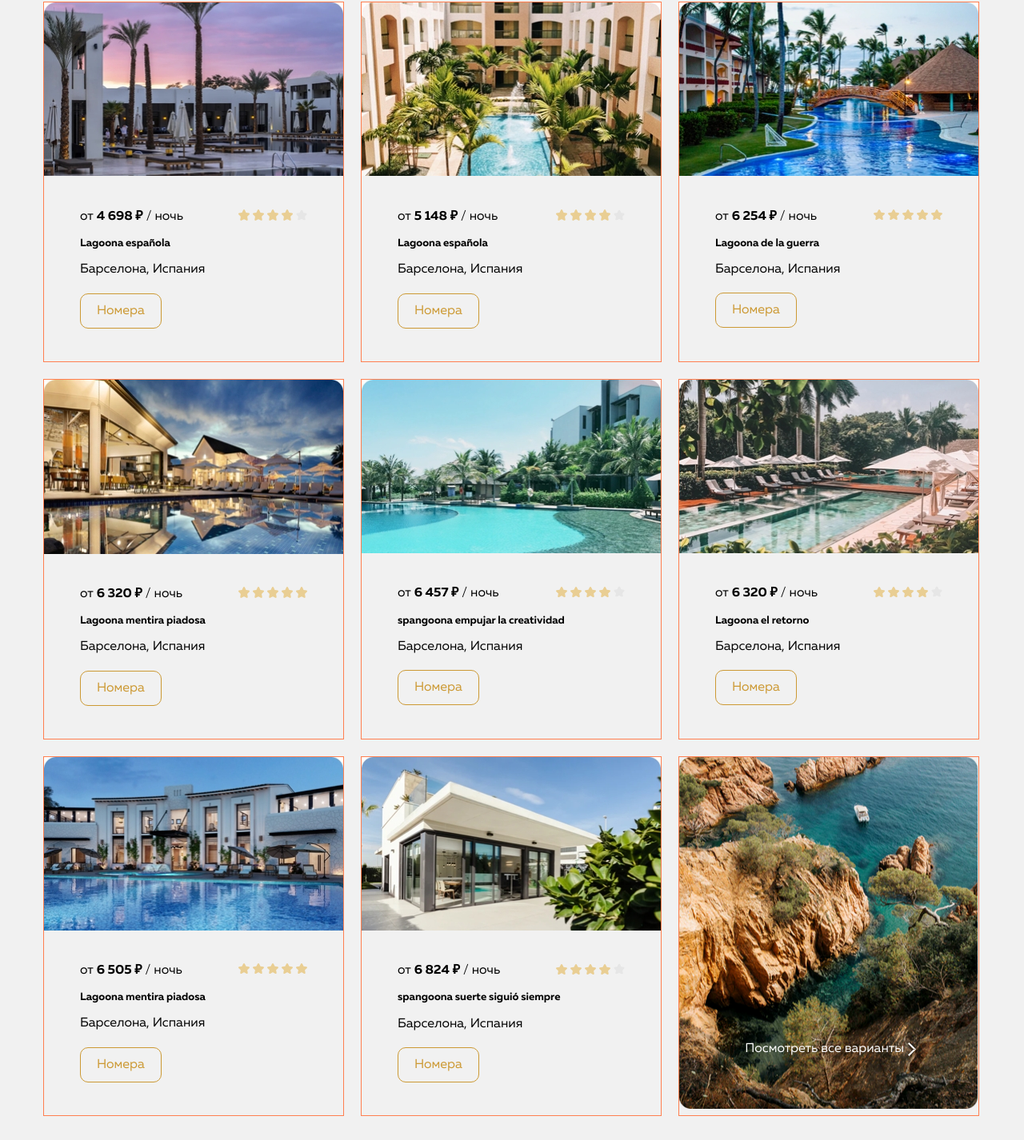
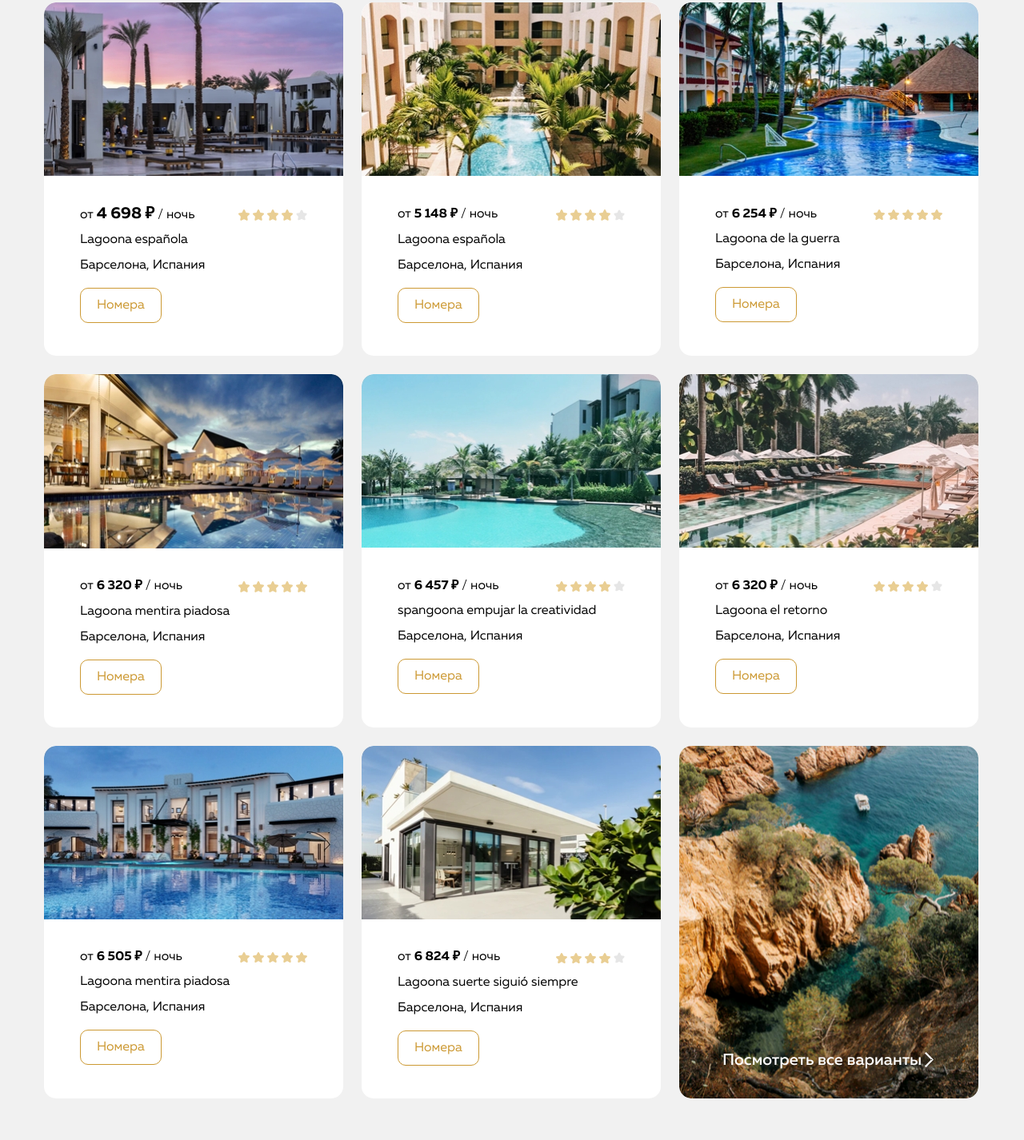
Before and after one commit to st7tech/Lagoona, a plain HTML site: page index.html in a window 1280 px wide. Shown: the part 3194-4620 px from the top of the page at 80% size. Drawn offline with Linux system fonts and the light colour scheme; files whose address does not match are found by name.

Commit message:
style(ui): styles for all sections
Final writing of styles for:
1. Header;
2. Section:s

P.S. only styles are written, there is no animation, adaptivity. Next according to the plan it is necessary to make a form

```diff
--- a/css/style.css
+++ b/css/style.css
@@ -469,6 +469,11 @@ h6 {
 
 .placement-item {
   margin-bottom: 23px;
+
+  background-color: #fff;
+  border-radius: 15px;
+
+  overflow: hidden;
 }
 .placement-item:not(:nth-child(3n)) {
   margin-right: 23px;
@@ -488,16 +493,42 @@ h6 {
 }
 
 .hotel-card-price {
+  font-size: 16px;
+  line-height: 1px;
+
   margin-bottom: 16px;
+  align-items: center;
+}
+
+.hotel-card-text-from {
+  color: #999999;
+}
+.hotel-card-text-night {
+  color: #000000;
+}
+.hotel-card-text-price {
+  font-size: 20px;
+  font-weight: 700;
+  color: #000;
 }
 
 .hotel-card-name {
   margin-bottom: 16px;
+
+  font-size: 16px;
+  font-weight: 400;
+  line-height: 16px;
+  color: #000;
 }
 
 .hotel-card-location {
   display: block;
   margin-bottom: 20px;
+
+  font-size: 16px;
+  font-weight: 400;
+  line-height: 16px;
+  color: #000;
 }
 
 .hotel-star {
@@ -510,17 +541,28 @@ h6 {
 }
 
 .hotel-card-link {
-  display: inline-block;
   position: absolute;
-  top: 80%;
-  left: 22%;
+  bottom: 27px;
   color: white;
 
   background-image: url("/img/white-rectangle.svg");
   background-repeat: no-repeat;
   background-position: right center;
+  background-size: 11px;
 
+  padding-left: 54px;
   padding-right: 15px;
+
+  font-size: 20px;
+  line-height: 200%;
+  font-weight: 500;
+}
+
+.placement-last-item {
+  background-image: url('/img/hotel-more.png');
+  background-repeat: no-repeat;
+  background-size: contain;
+  background-position: center;
 }
 
 /* Placement section end */
--- a/index.html
+++ b/index.html
@@ -279,12 +279,16 @@
         <div class="container">
           <h2 class="section-title placement-title">Размещение</h2>
           <ul class="placement-list list-reset flex">
-            <li class="placement-item outline">
+            <li class="placement-item">
               <article class="placement-card-item">
                 <img src="/img/hotel-1.jpeg" alt="Lagoona española" />
                 <div class="hotel-card-text">
                   <div class="hotel-card-price flex">
-                    <span class="text-price">от <b>4 698 ₽</b> / ночь</span>
+                    <span class="text-price"
+                      ><span class="-hotel-card-text-from">от</span>
+                      <strong class="hotel-card-text-price">4 698 ₽</strong>
+                      <span class="hotel-card-text-night">/ ночь</span></span
+                    >
                     <div class="hotel-card-stars">
                       <img src="/img/star.svg" alt="Рейтинг фильма 4 из 5" />
                       <img src="/img/star.svg" alt="" />
@@ -299,9 +303,9 @@
                 </div>
               </article>
             </li>
-            <li class="placement-item outline">
+            <li class="placement-item">
               <article class="placement-card-item">
-                <img src="/img/hotel-2.jpeg" alt="" />
+                <img src="/img/hotel-2.jpeg" alt="Lagoona española" />
                 <div class="hotel-card-text">
                   <div class="hotel-card-price flex">
                     <span class="text-price">от <b>5 148 ₽</b> / ночь</span>
@@ -319,9 +323,9 @@
                 </div>
               </article>
             </li>
-            <li class="placement-item outline">
+            <li class="placement-item">
               <article class="placement-card-item">
-                <img src="/img/hotel-3.jpeg" alt="" />
+                <img src="/img/hotel-3.jpeg" alt="Lagoona de la guerra" />
                 <div class="hotel-card-text">
                   <div class="hotel-card-price flex">
                     <span class="text-price">от <b>6 254 ₽</b> / ночь</span>
@@ -339,9 +343,9 @@
                 </div>
               </article>
             </li>
-            <li class="placement-item outline">
+            <li class="placement-item">
               <article class="placement-card-item">
-                <img src="/img/hotel-4.jpeg" alt="" />
+                <img src="/img/hotel-4.jpeg" alt="Lagoona mentira piadosa" />
                 <div class="hotel-card-text">
                   <div class="hotel-card-price flex">
                     <span class="text-price">от <b>6 320 ₽</b> / ночь</span>
@@ -359,9 +363,9 @@
                 </div>
               </article>
             </li>
-            <li class="placement-item outline">
+            <li class="placement-item">
               <article class="placement-card-item">
-                <img src="/img/hotel-5.jpeg" alt="" />
+                <img src="/img/hotel-5.jpeg" alt="Барселона, Испания" />
                 <div class="hotel-card-text">
                   <div class="hotel-card-price flex">
                     <span class="text-price">от <b>6 457 ₽</b> / ночь</span>
@@ -381,9 +385,9 @@
                 </div>
               </article>
             </li>
-            <li class="placement-item outline">
+            <li class="placement-item">
               <article class="placement-card-item">
-                <img src="/img/hotel-6.jpeg" alt="" />
+                <img src="/img/hotel-6.jpeg" alt="Lagoona el retorno" />
                 <div class="hotel-card-text">
                   <div class="hotel-card-price flex">
                     <span class="text-price">от <b>6 320 ₽</b> / ночь</span>
@@ -401,9 +405,9 @@
                 </div>
               </article>
             </li>
-            <li class="placement-item outline">
+            <li class="placement-item">
               <article class="placement-card-item">
-                <img src="/img/hotel-7.jpeg" alt="" />
+                <img src="/img/hotel-7.jpeg" alt="Lagoona mentira piadosa" />
                 <div class="hotel-card-text">
                   <div class="hotel-card-price flex">
                     <span class="text-price">от <b>6 505 ₽</b> / ночь</span>
@@ -421,9 +425,12 @@
                 </div>
               </article>
             </li>
-            <li class="placement-item outline">
+            <li class="placement-item">
               <article class="placement-card-item">
-                <img src="/img/hotel-8.jpeg" alt="" />
+                <img
+                  src="/img/hotel-8.jpeg"
+                  alt="Lagoona suerte siguió siempre"
+                />
                 <div class="hotel-card-text">
                   <div class="hotel-card-price flex">
                     <span class="text-price">от <b>6 824 ₽</b> / ночь</span>
@@ -435,17 +442,14 @@
                       <img src="/img/no-star.svg" alt="" />
                     </div>
                   </div>
-                  <h5 class="hotel-card-name">
-                    spangoona suerte siguió siempre
-                  </h5>
+                  <h5 class="hotel-card-name">Lagoona suerte siguió siempre</h5>
                   <div class="hotel-card-location">Барселона, Испания</div>
                   <button class="btn hotel-card-btn btn-reset">Номера</button>
                 </div>
               </article>
             </li>
-            <li class="placement-item outline">
+            <li class="placement-item placement-last-item">
               <article class="placement-card-item">
-                <img src="/img/hotel-more.png" alt="" />
                 <a href="#" class="hotel-card-link">Посмотреть все варианты</a>
               </article>
             </li>
```
